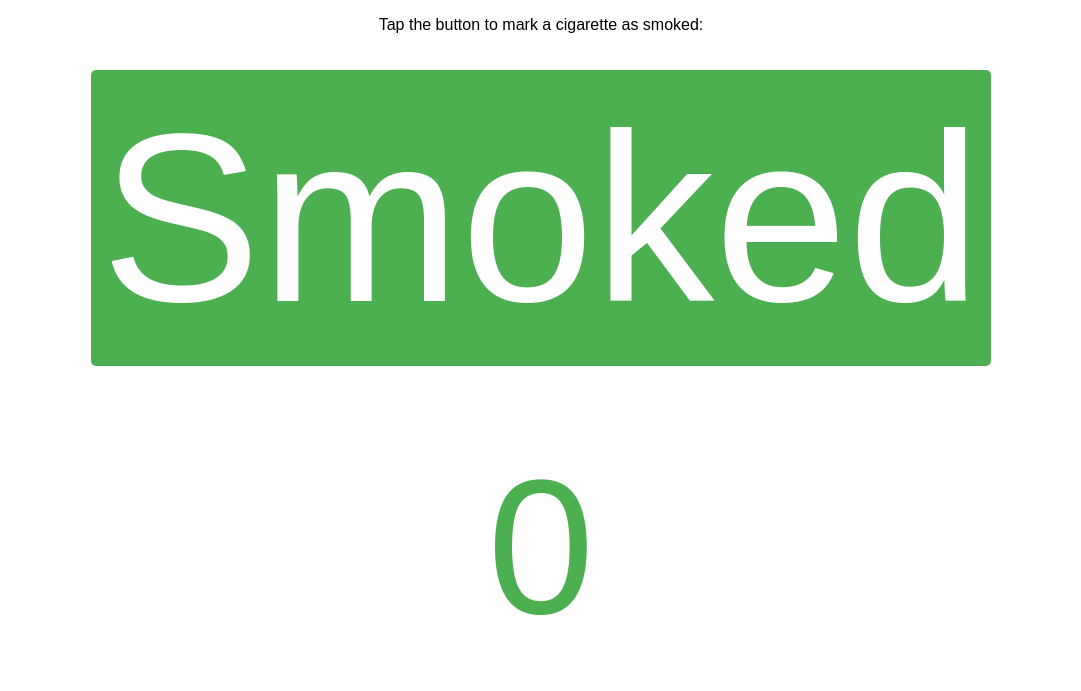
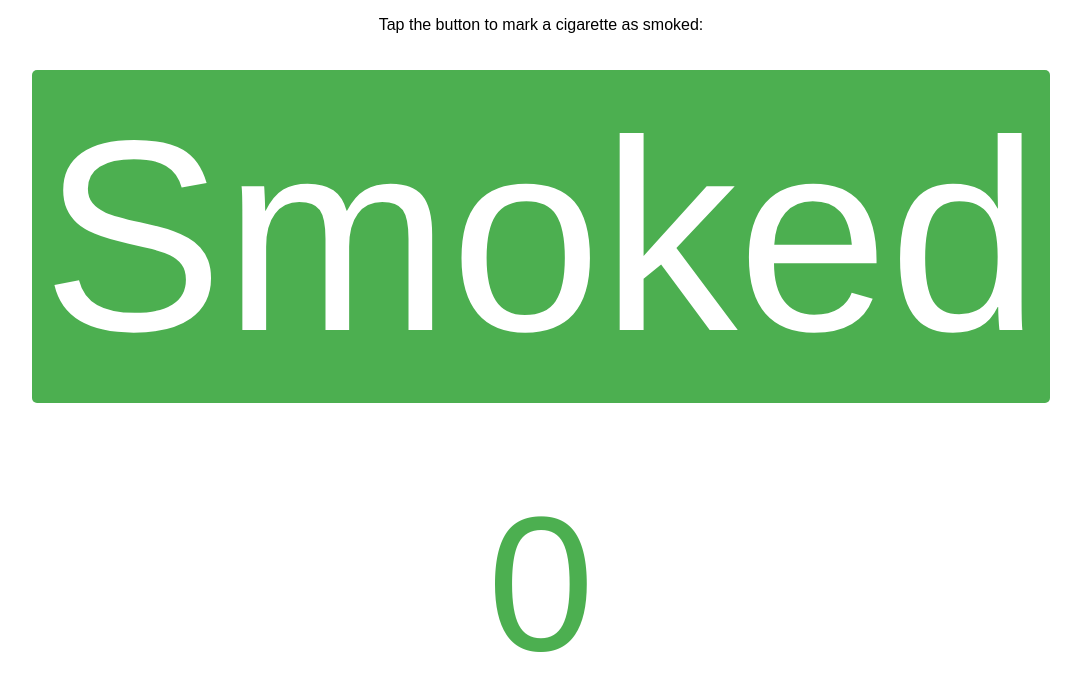
Before and after one commit to anandvip/cigarette-tracker, a plain HTML site: page index.html in a window 1280 px wide. Shown: the part 143-834 px from the top of the page, without its empty margins (99-1180 px from the left). Drawn offline with Linux system fonts and the light colour scheme.

Commit message:
Update style.css

```diff
--- a/style.css
+++ b/style.css
@@ -8,7 +8,7 @@ h1 {
 }
 
 button {
-	font-size: 15rem;
+	font-size: 17rem;
 	padding: 10px;
 	margin: 20px;
 	border-radius: 5px;
```
